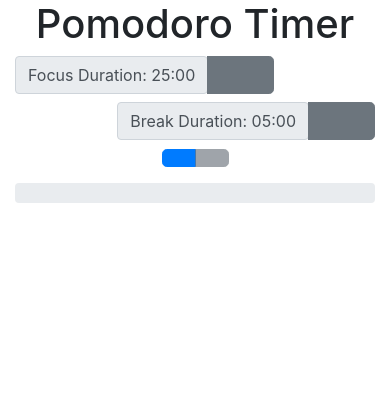
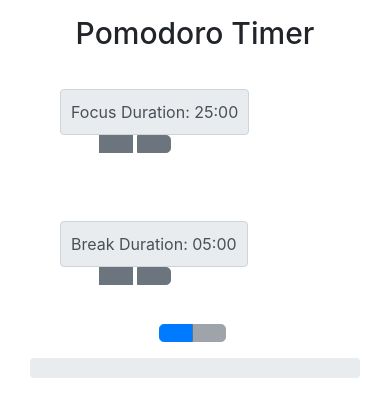
Before and after one commit to luislopez3/Pomodoro-Timer-Project, a React (Create React App) app: page / in a window 390 px wide. Shown: the top 416 px of the page. Built offline with nearby package versions, Linux system fonts and the light colour scheme; a web font is replaced by a local one.

Commit message:
style for mobile

```diff
--- a/public/index.html
+++ b/public/index.html
@@ -3,7 +3,7 @@
 
 <head>
   <meta charset="utf-8" />
-  <meta name="viewport" content="width=device-width, initial-scale=1" />
+  <meta name="viewport" content="width=device-width" />
   <meta name="theme-color" content="#000000" />
   <meta name="description" content="Web site created using create-react-app" />
   <link rel="stylesheet" href="https://stackpath.bootstrapcdn.com/bootstrap/4.5.2/css/bootstrap.min.css"
--- a/src/App.css
+++ b/src/App.css
@@ -1,3 +1,31 @@
 .App {
   text-align: center;
+  padding: 15px;
 }
+
+/* -------  Media Query ------- */
+
+@media all and (max-width: 768px) {
+  h1 {
+    font-size: 30px;
+    padding: 0px;
+  }
+
+  h2 {
+    font-size: 20px;
+    padding: 0px;
+  }
+
+  div.input-group.input-group-lg {
+    padding: 30px;
+  }
+
+  span.input-group-text {
+    padding: 10px;
+  }
+
+  button.btn.btn-secondary {
+    margin-right: 0.3rem;
+    margin-left: 2.5rem;
+  }
+}
```
